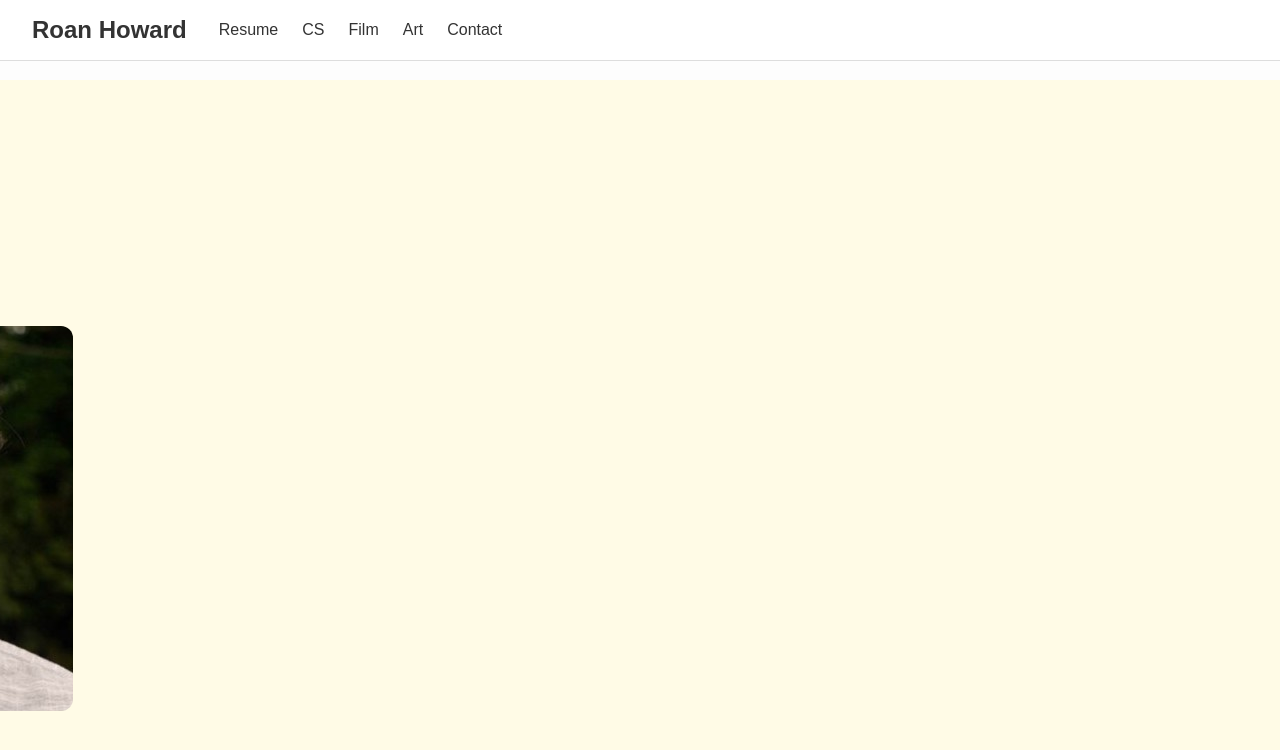
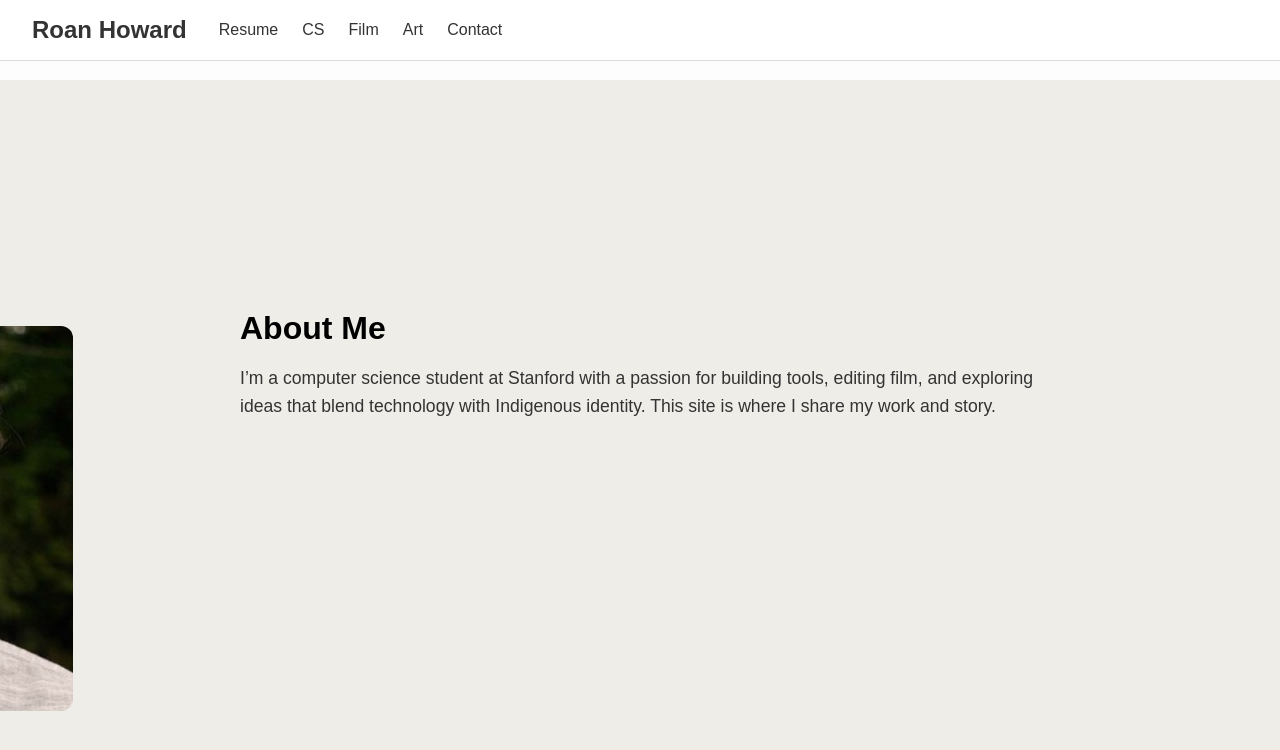
Before and after one commit to RoanHoward/roanhoward-website, a React (Vite) app in the folder roanhoward-website/: page / in a window 1280 px wide. Shown: the top 750 px of the page. Built offline with nearby package versions, Linux system fonts and the light colour scheme.

Commit message:
Trigger redeploy after setting root

```diff
--- a/roanhoward-website/src/pages/Home.css
+++ b/roanhoward-website/src/pages/Home.css
@@ -3,7 +3,7 @@
   display: flex;
   flex-direction: column;
   align-items: center;
-  background-color: #fffbe6; /* light warm background */
+  background-color: #eeede8; /* light warm background */
   min-height: 100vh;
 }
 
@@ -14,3 +14,23 @@
   margin-right: 95rem;   /* shift right */
   margin-bottom: 0.5rem;
 }
+
+.about-section {
+  margin-top: -28rem;
+  margin-bottom: 10rem;
+  max-width: 800px;
+  padding: 1rem;
+  text-align: left;
+}
+
+.about-header {
+  font-size: 2rem;
+  margin-bottom: 1rem;
+  font-weight: 600;
+}
+
+.about-text {
+  font-size: 1.1rem;
+  line-height: 1.6;
+  color: #333;
+}
--- a/roanhoward-website/src/pages/Home.jsx
+++ b/roanhoward-website/src/pages/Home.jsx
@@ -7,6 +7,12 @@ export default function Home() {
     <div className="home-container">
       <h1 className="name">Roan Howard</h1>
       <VideoIntro />
+      <div className="about-section">
+        <h2 className="about-header">About Me</h2>
+        <p className="about-text">
+          I’m a computer science student at Stanford with a passion for building tools, editing film, and exploring ideas that blend technology with Indigenous identity. This site is where I share my work and story.
+        </p>
+      </div>
     </div>
   );
 }
```
Also changed, not shown: 1 other file (tests, documents, lock files or other folders).
